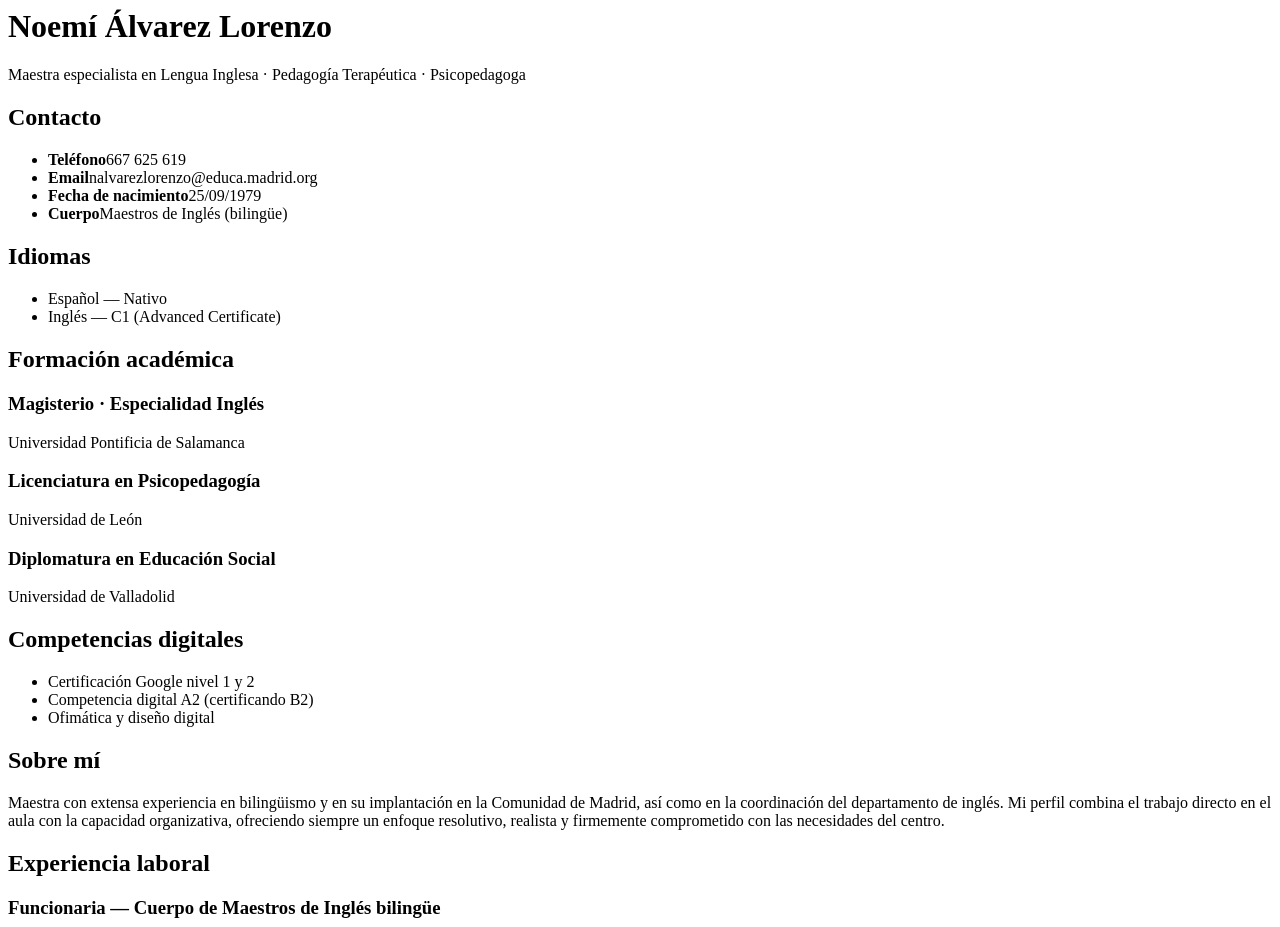
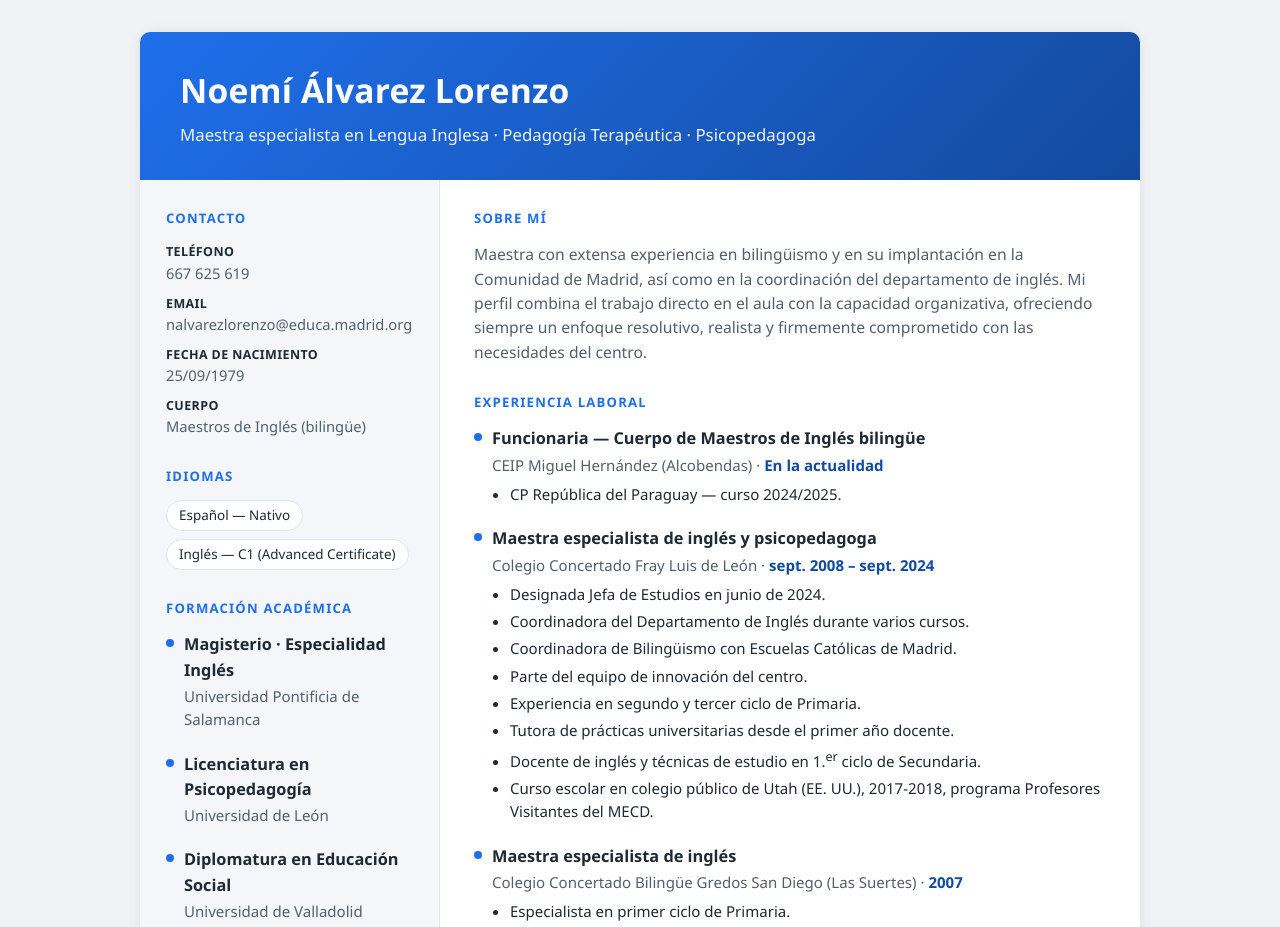
Before and after one commit to nalvarezlorenzo/PortFolio, a plain HTML site: page index.html in a window 1280 px wide. Shown: the top 927 px of the page. Drawn offline with Linux system fonts and the light colour scheme.

Commit message:
Refactor HTML structure and styles for CV

```diff
--- a/index.html
+++ b/index.html
@@ -1,8 +1,186 @@
-<!--
-  CV Noemí Álvarez Lorenzo — cuerpo HTML (datos extraídos del PDF por OCR)
-  Pegar en el editor de "Contenido web" de EducaMadrid EN VISTA DE CÓDIGO FUENTE.
-  El estilo va aparte, en la caja "Css" de la página (archivo cv_noemi.css).
--->
+<!DOCTYPE html>
+<html lang="es">
+<head>
+  <meta charset="UTF-8">
+  <meta name="viewport" content="width=device-width, initial-scale=1.0">
+  <title>CV — Noemí Álvarez Lorenzo</title>
+  <style>
+/* ============================================================
+   CV Noemí Álvarez Lorenzo — estilo profesional limpio
+   ============================================================ */
+
+* { box-sizing: border-box; margin: 0; padding: 0; }
+
+body {
+  background: #f0f2f5;
+  padding: 32px 16px;
+  font-family: "Segoe UI", system-ui, Roboto, "Helvetica Neue", Arial, sans-serif;
+}
+
+.cv-noemi {
+  --cv-acento: #1f6feb;
+  --cv-acento-osc: #134a9e;
+  --cv-tinta: #1f2933;
+  --cv-tinta-suave: #52606d;
+  --cv-linea: #e1e5ea;
+  --cv-fondo-lat: #f4f6f9;
+  --cv-radio: 10px;
+
+  max-width: 1000px;
+  margin: 0 auto;
+  background: #ffffff;
+  color: var(--cv-tinta);
+  font-size: 16px;
+  line-height: 1.55;
+  box-shadow: 0 1px 14px rgba(0, 0, 0, 0.08);
+  border-radius: var(--cv-radio);
+  overflow: hidden;
+}
+
+/* ---------- Cabecera ---------- */
+.cv-cabecera {
+  background: linear-gradient(135deg, var(--cv-acento), var(--cv-acento-osc));
+  color: #ffffff;
+  padding: 32px 40px;
+}
+.cv-nombre {
+  font-size: 2.1rem;
+  font-weight: 700;
+  letter-spacing: 0.2px;
+}
+.cv-puesto {
+  margin: 6px 0 0;
+  font-size: 1.05rem;
+  font-weight: 400;
+  opacity: 0.92;
+}
+
+/* ---------- Cuerpo a 2 columnas ---------- */
+.cv-cuerpo {
+  display: grid;
+  grid-template-columns: 300px 1fr;
+}
+.cv-lateral {
+  background: var(--cv-fondo-lat);
+  padding: 28px 26px;
+  border-right: 1px solid var(--cv-linea);
+}
+.cv-principal {
+  padding: 28px 34px;
+}
+
+/* ---------- Títulos de sección ---------- */
+.cv-sec-titulo {
+  margin: 0 0 14px;
+  font-size: 0.82rem;
+  font-weight: 700;
+  text-transform: uppercase;
+  letter-spacing: 1.2px;
+  color: var(--cv-acento);
+}
+.cv-bloque { margin-bottom: 28px; }
+.cv-bloque:last-child { margin-bottom: 0; }
+
+/* ---------- Listas de contacto / datos ---------- */
+.cv-datos {
+  list-style: none;
+}
+.cv-datos li {
+  margin-bottom: 9px;
+  font-size: 0.92rem;
+  color: var(--cv-tinta-suave);
+  word-break: break-word;
+}
+.cv-datos li strong {
+  display: block;
+  color: var(--cv-tinta);
+  font-weight: 600;
+  font-size: 0.78rem;
+  text-transform: uppercase;
+  letter-spacing: 0.4px;
+}
+
+/* ---------- Etiquetas (competencias / idiomas) ---------- */
+.cv-tags {
+  list-style: none;
+  display: flex;
+  flex-wrap: wrap;
+  gap: 8px;
+}
+.cv-tags li {
+  background: #ffffff;
+  border: 1px solid var(--cv-linea);
+  border-radius: 999px;
+  padding: 4px 12px;
+  font-size: 0.84rem;
+  color: var(--cv-tinta);
+}
+
+/* ---------- Entradas de experiencia / formación ---------- */
+.cv-item {
+  position: relative;
+  padding-left: 18px;
+  margin-bottom: 20px;
+}
+.cv-item:last-child { margin-bottom: 0; }
+.cv-item::before {
+  content: "";
+  position: absolute;
+  left: 0;
+  top: 7px;
+  width: 8px;
+  height: 8px;
+  border-radius: 50%;
+  background: var(--cv-acento);
+}
+.cv-item-rol {
+  font-size: 1.02rem;
+  font-weight: 600;
+  color: var(--cv-tinta);
+}
+.cv-item-meta {
+  margin: 2px 0 6px;
+  font-size: 0.86rem;
+  color: var(--cv-tinta-suave);
+}
+.cv-item-meta .cv-fechas {
+  font-weight: 600;
+  color: var(--cv-acento-osc);
+}
+.cv-item p { font-size: 0.94rem; }
+.cv-item ul {
+  margin: 6px 0 0;
+  padding-left: 18px;
+  font-size: 0.94rem;
+}
+.cv-item ul li { margin-bottom: 4px; }
+
+.cv-perfil { font-size: 0.98rem; color: var(--cv-tinta-suave); }
+
+/* ---------- Responsive ---------- */
+@media (max-width: 720px) {
+  .cv-cuerpo { grid-template-columns: 1fr; }
+  .cv-lateral { border-right: none; border-bottom: 1px solid var(--cv-linea); }
+  .cv-cabecera { padding: 26px 24px; }
+  .cv-nombre { font-size: 1.7rem; }
+}
+
+/* ---------- Impresión ---------- */
+@media print {
+  body { background: none; padding: 0; }
+  .cv-noemi {
+    box-shadow: none;
+    border-radius: 0;
+    max-width: none;
+  }
+  .cv-cabecera {
+    -webkit-print-color-adjust: exact;
+    print-color-adjust: exact;
+  }
+}
+  </style>
+</head>
+<body>
 <div class="cv-noemi">
 
   <header class="cv-cabecera">
@@ -12,7 +190,6 @@
 
   <div class="cv-cuerpo">
 
-    <!-- ===================== BARRA LATERAL ===================== -->
     <aside class="cv-lateral">
 
       <section class="cv-bloque">
@@ -60,7 +237,6 @@
 
     </aside>
 
-    <!-- ===================== COLUMNA PRINCIPAL ===================== -->
     <main class="cv-principal">
 
       <section class="cv-bloque">
@@ -158,3 +334,5 @@
 
   </div>
 </div>
+</body>
+</html>
```
